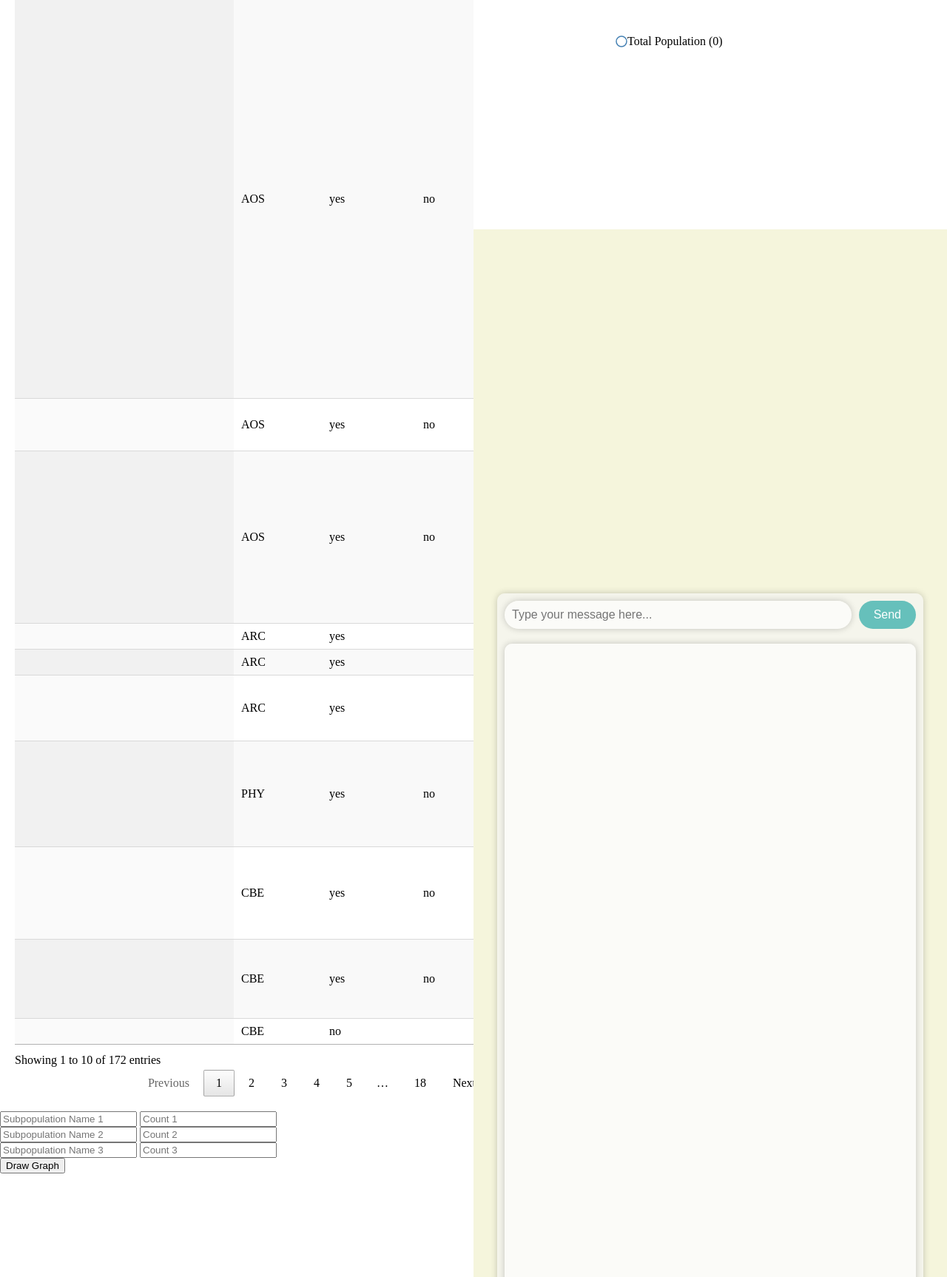
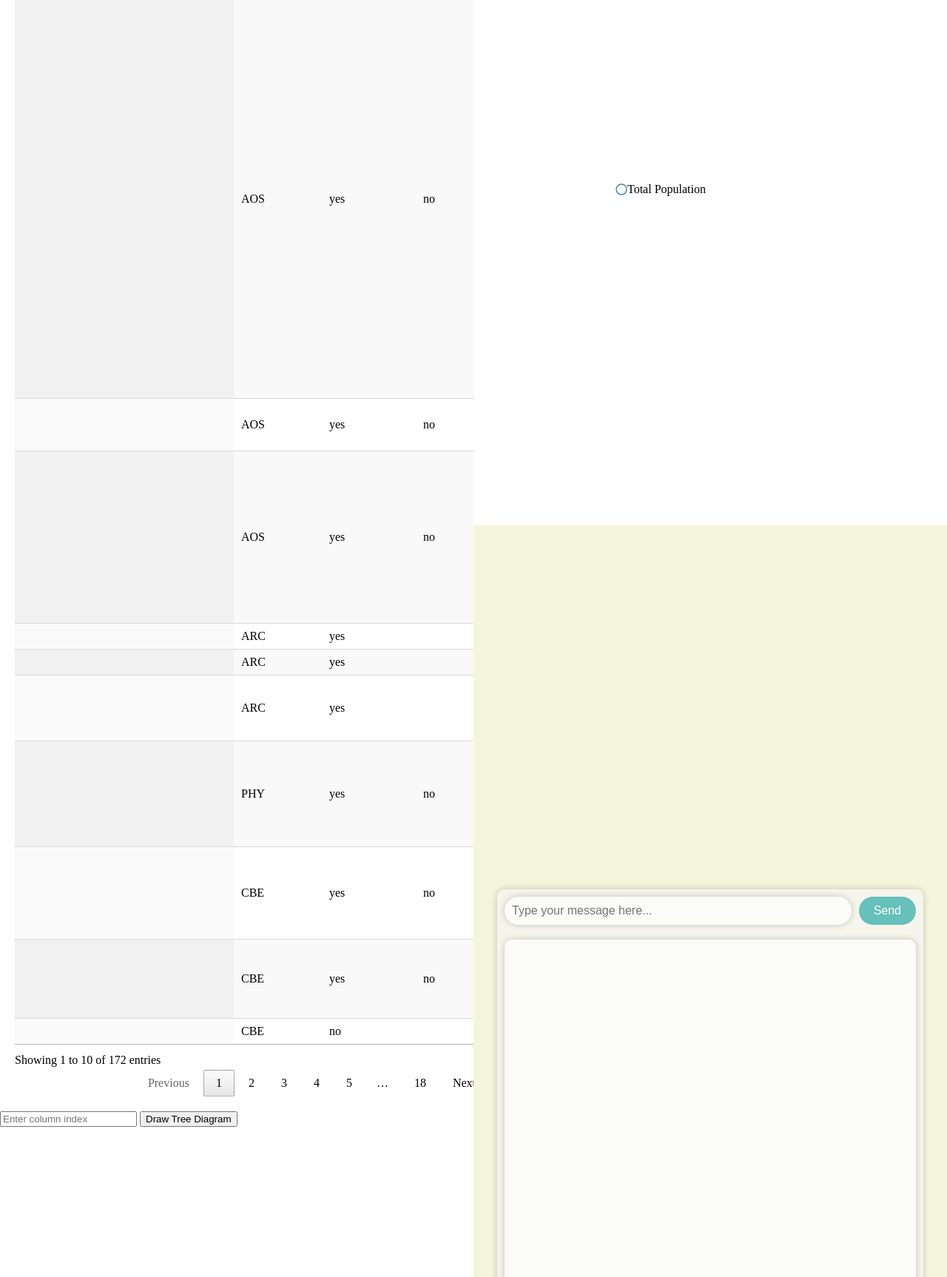
Before and after one commit to ellacolby/Survey-Research, a Flask app: page / in a window 1280 px wide. Shown: the part 194-1920 px from the top of the page at 74% size. Run offline with Flask 3, Linux system fonts and the light colour scheme; some libraries are stand-ins or nearby versions.

Commit message:
Drawing Tree Diagram from DataTable

```diff
--- a/website/static/tree_diagram.js
+++ b/website/static/tree_diagram.js
@@ -2,7 +2,7 @@ document.addEventListener('DOMContentLoaded', function() {
   // Set the dimensions and margins of the diagram
   const margin = {top: 20, right: 200, bottom: 20, left: 200};
   const width = document.getElementById('tree-diagram').clientWidth - margin.left - margin.right;
-  const height = 500 - margin.top - margin.bottom;
+  const height = 900 - margin.top - margin.bottom;
 
   // Append the svg object to the div with id "tree-diagram"
   const svg = d3.select("#tree-diagram").append("svg")
@@ -14,55 +14,25 @@ document.addEventListener('DOMContentLoaded', function() {
   // Create the tree layout
   const treemap = d3.tree().size([height, width]);
 
-  // Sample data for the tree diagram
-  // const treeData = {
-  //     name: "Total Population",
-  //     children: [
-  //         { name: "Computer Science (20)" },
-  //         { name: "Electrical Engineering (15)" },
-  //         { name: "Mechanical Engineering (25)" },
-  //         { name: "Biomedical Engineering (10)" }
-  //     ]
-  // };
-
-  function updateGraph() {
-    // const subpopulations = [
-    //   {
-    //     name: document.getElementById('subpopulation1').value + " (" + document.getElementById('count1').value + ")",
-    //   },
-    //   {
-    //     name: document.getElementById('subpopulation2').value + " (" + document.getElementById('count2').value + ")",
-    //   },
-    //   {
-    //     name: document.getElementById('subpopulation3').value + " (" + document.getElementById('count3').value + ")",
-    //   },
-    // ];
-
-    // Filter out any subpopulations that don't have a name or count
-    // const filteredSubpopulations = subpopulations.filter(sp => sp.name !== " ()");
-
-    // const treeData = {
-    //   name: "Total Population",
-    //   children: filteredSubpopulations
-    // };
+  function drawTree(treeData) {
 
       // Calculate the total population count
-    let totalCount = 0;
-    const subpopulations = [];
-    for (let i = 1; i <= 3; i++) {
-      const name = document.getElementById('subpopulation' + i).value;
-      const count = parseInt(document.getElementById('count' + i).value, 10);
-      if(name && !isNaN(count)) {
-        subpopulations.push({ name: name + " (" + count + ")", count: count });
-        totalCount += count;
-      }
-    }
+    // let totalCount = 0;
+    // const subpopulations = [];
+    // for (let i = 1; i <= 3; i++) {
+    //   const name = document.getElementById('subpopulation' + i).value;
+    //   const count = parseInt(document.getElementById('count' + i).value, 10);
+    //   if(name && !isNaN(count)) {
+    //     subpopulations.push({ name: name + " (" + count + ")", count: count });
+    //     totalCount += count;
+    //   }
+    // }
 
-  // Define the total population node with the calculated count
-  const treeData = {
-    name: "Total Population (" + totalCount + ")",
-    children: subpopulations
-  };
+    // Define the total population node with the calculated count
+    // const treeData = {
+    //   name: "Total Population (" + totalCount + ")",
+    //   children: subpopulations
+    // };
 
     // Clear the previous graph
     svg.selectAll('*').remove();
@@ -70,10 +40,6 @@ document.addEventListener('DOMContentLoaded', function() {
     // Assigns the structure and recalculates the layout
     const root = d3.hierarchy(treeData, function(d) { return d.children; });
     treemap(root);
-
-    // // Assigns parent, children, height, depth
-    // const root = d3.hierarchy(treeData, function(d) { return d.children; });
-    // treemap(root);
 
     // Add links between nodes
     svg.selectAll(".link")
@@ -153,9 +119,72 @@ document.addEventListener('DOMContentLoaded', function() {
     });
   }
 
-  // Event listener for the draw button
-  document.getElementById('draw-button').addEventListener('click', updateGraph);
+  // Function to update the graph based on the column index
+  function updateGraphBasedOnColumn(columnIndex) {
+    // Fetch the data from DataTable
+    const table = $('#myTable').DataTable();
+    const columnData = table.column(columnIndex).data().toArray();
 
-  // Initially, call updateGraph to draw the base graph
-  updateGraph();
+    // Process the column data to count the occurrences, excluding empty strings
+    const counts = columnData.reduce((acc, val) => {
+      if (val.trim() !== '') {  // Check if the value is not an empty string
+        acc[val] = (acc[val] || 0) + 1;
+      }
+      return acc;
+    }, {});
+
+    // Convert the counts to a tree structure
+    // const subpopulations = Object.keys(counts).map(key => {
+    //   return { name: key + " (" + counts[key] + ")" };
+    // });
+
+    // // Calculate the total population count by summing the values of the counts object
+    // const totalCount = Object.values(counts).reduce((acc, count) => acc + count, 0);
+    // const treeData = {
+    //   name: "Total Population (" + totalCount + ")",
+    //   children: subpopulations
+    // };
+
+    // Convert the counts to an array of objects, sort by count descending
+    const subpopulations = Object.entries(counts).map(([name, count]) => ({
+      name: name,
+      count: count
+    }));
+
+    // Sort subpopulations in descending order of count
+    subpopulations.sort((a, b) => b.count - a.count);
+
+    // Map the sorted subpopulations to the required format for the tree diagram
+    const subpopulationNodes = subpopulations.map(sp => ({
+      name: sp.name + " (" + sp.count + ")"
+    }));
+
+    // Calculate the total population count by summing the values of the counts object
+    const totalCount = subpopulations.reduce((acc, subpop) => acc + subpop.count, 0);
+
+    // Define the total population node with the calculated count
+    const treeData = {
+      name: "Total Population (" + totalCount + ")",
+      children: subpopulationNodes
+    };
+
+    drawTree(treeData);
+  }
+
+  // Event listener for the draw tree button
+  document.getElementById('draw-tree-button').addEventListener('click', function() {
+    // Get the column index from the input field
+    const columnIndexInput = document.getElementById('column-index');
+    const columnIndex = parseInt(columnIndexInput.value, 10) - 1; // Convert input to 0-based index
+
+    // Check if the entered index is a number
+    if (!isNaN(columnIndex) && columnIndex >= 0) {
+      updateGraphBasedOnColumn(columnIndex);
+    } else {
+      alert("Please enter a valid column index.");
+    }
+  });
+
+  // Draw the initial tree with just the Total Population node
+  drawTree({ name: "Total Population", children: [] });
 });
--- a/website/templates/index.html
+++ b/website/templates/index.html
@@ -74,20 +74,10 @@
             </table>
             <!-- Place this underneath your table in the HTML -->
             <div id="input-area">
-                <div>
-                    <input type="text" id="subpopulation1" placeholder="Subpopulation Name 1">
-                    <input type="number" id="count1" placeholder="Count 1">
-                </div>
-                <div>
-                    <input type="text" id="subpopulation2" placeholder="Subpopulation Name 2">
-                    <input type="number" id="count2" placeholder="Count 2">
-                </div>
-                <div>
-                    <input type="text" id="subpopulation3" placeholder="Subpopulation Name 3">
-                    <input type="number" id="count3" placeholder="Count 3">
-                </div>
-                <button id="draw-button">Draw Graph</button>
+                <input type="number" id="column-index" placeholder="Enter column index">
+                <button id="draw-tree-button">Draw Tree Diagram</button>
             </div>
+
 
         </div>
         <div class="half">
```
